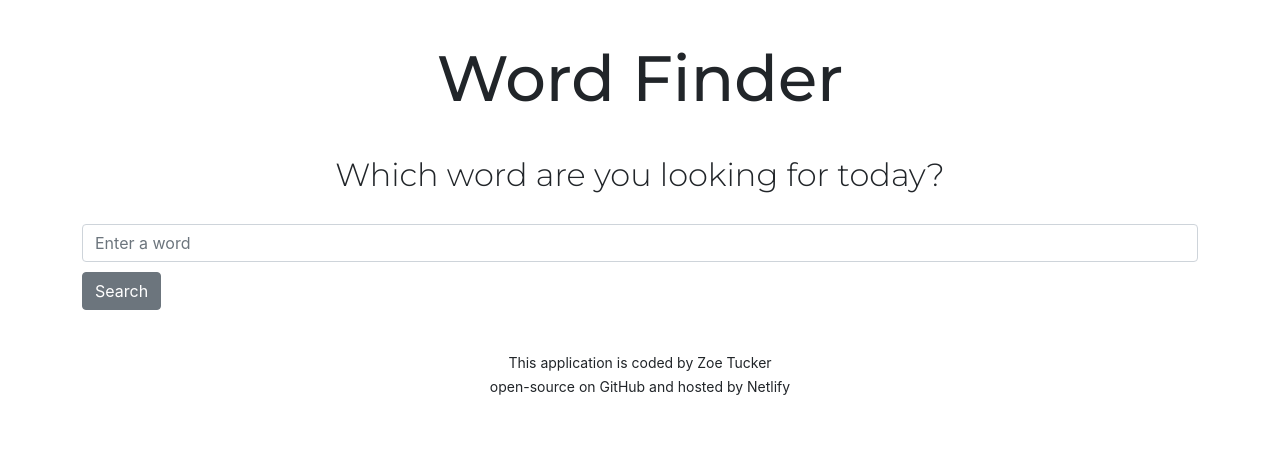
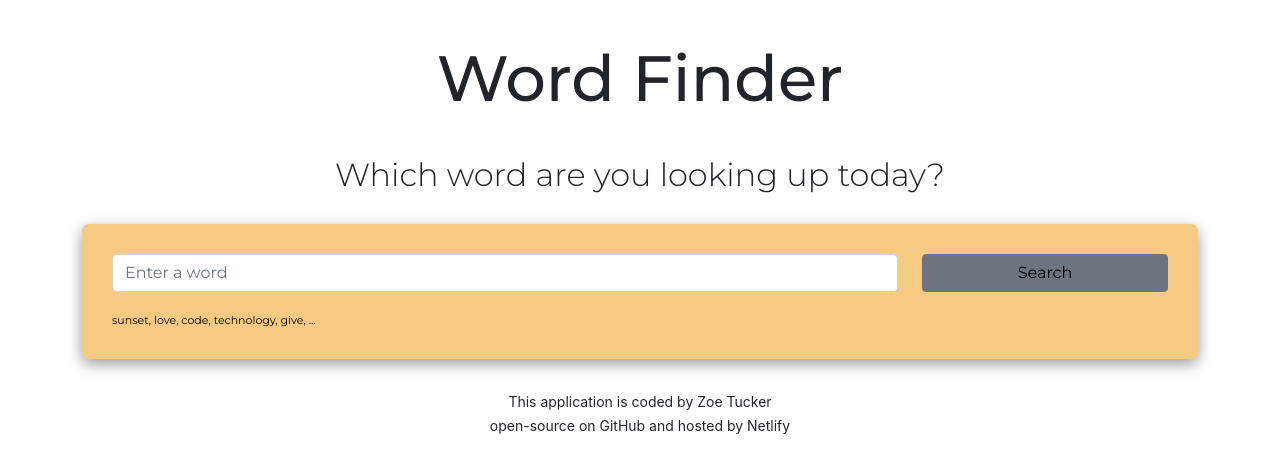
Before and after one commit to zoetucker/dictionary-app-react, a React (Create React App) app: page / in a window 1280 px wide. Shown: the top 472 px of the page. Built offline with nearby package versions, Linux system fonts and the light colour scheme.

Commit message:
styled dictionary app

```diff
--- a/src/App.css
+++ b/src/App.css
@@ -1,7 +1,3 @@
-/* .App {
-  background: blueviolet;
-} */
-
 .App h2 {
   font-family: "Montserrat", sans-serif;
   font-size: 32px;
--- a/src/App.js
+++ b/src/App.js
@@ -7,7 +7,7 @@ export default function App() {
     <div className="App">
       <div className="container">
         <header className="App-header">Word Finder</header>
-        <h2>Which word are you looking for today?</h2>
+        <h2>Which word are you looking up today?</h2>
         <main>
           <Dictionary />
         </main>
--- a/src/Dictionary.css
+++ b/src/Dictionary.css
@@ -1,7 +1,30 @@
-/* .Dictionary {
-  background: crimson;
-} */
+.Dictionary {
+  font-family: "Montserrat", sans-serif;
+}
+.Dictionary section {
+  background: #f6ca83;
+  border-radius: 7px;
+  box-shadow: 0 5px 15px rgba(0, 0, 0, 0.4);
+  margin: 20px 0;
+
+  padding: 30px;
+}
 
 .Dictionary .btn-secondary {
+  color: black;
   margin: 10px 0;
+  width: 100%;
+  position: relative;
+  bottom: 10px;
+  /* will need to work on size */
 }
+
+.Dictionary .btn-secondary:hover {
+  color: white;
+  background: rgba(0, 0, 0, 0.4);
+}
+
+.Dictionary .hint {
+  color: black;
+  font-size: 11px;
+}
--- a/src/Dictionary.js
+++ b/src/Dictionary.js
@@ -27,15 +27,29 @@ export default function Dictionary() {
 
   return (
     <div className="Dictionary">
+      <section>
         <form onSubmit={search}>
+          <div className="row">
+            <div className="col-9">
               <input
                 className="form-control"
                 type="search"
                 placeholder="Enter a word"
                 onChange={updateWord}
               />
-        <input className="btn btn-secondary" type="submit" value="Search" />
+            </div>
+            <div className="col-3">
+              <input
+                className="btn btn-secondary"
+                type="submit"
+                value="Search"
+              />
+            </div>
+          </div>
         </form>
+        <div className="hint">sunset, love, code, technology, give, ...</div>
+      </section>
+
       <Results results={results} />
     </div>
   );
--- /dev/null
+++ b/src/Phonetic.css
@@ -0,0 +1,7 @@
+.Phonetic a {
+  text-decoration: none;
+}
+
+.Phonetic a:hover {
+  background: white;
+}
--- a/src/Phonetic.js
+++ b/src/Phonetic.js
@@ -1,4 +1,6 @@
 import React from "react";
+
+import "./Phonetic.css";
 
 export default function Phonetic(props) {
   return (
--- /dev/null
+++ b/src/Results.css
@@ -0,0 +1,4 @@
+.Results h3 {
+  font-size: 35px;
+  font-weight: bold;
+}
--- a/src/Results.js
+++ b/src/Results.js
@@ -1,12 +1,15 @@
 import React from "react";
 import Meaning from "./Meaning";
 import Phonetic from "./Phonetic";
+
+import "./Results.css";
 
 export default function Results(props) {
   console.log(props.results);
   if (props.results) {
     return (
       <div className="Results">
+        <section>
           <h3>{props.results.word}</h3>
           {props.results.phonetics.map(function (phonetic, index) {
             return (
@@ -15,12 +18,12 @@ export default function Results(props) {
               </div>
             );
           })}
-
+        </section>
         {props.results.meanings.map(function (meaning, index) {
           return (
-            <div key={index}>
+            <section key={index}>
               <Meaning meaning={meaning} />
-            </div>
+            </section>
           );
         })}
       </div>
```
Lines whose indentation alone changed are shown as unchanged.
